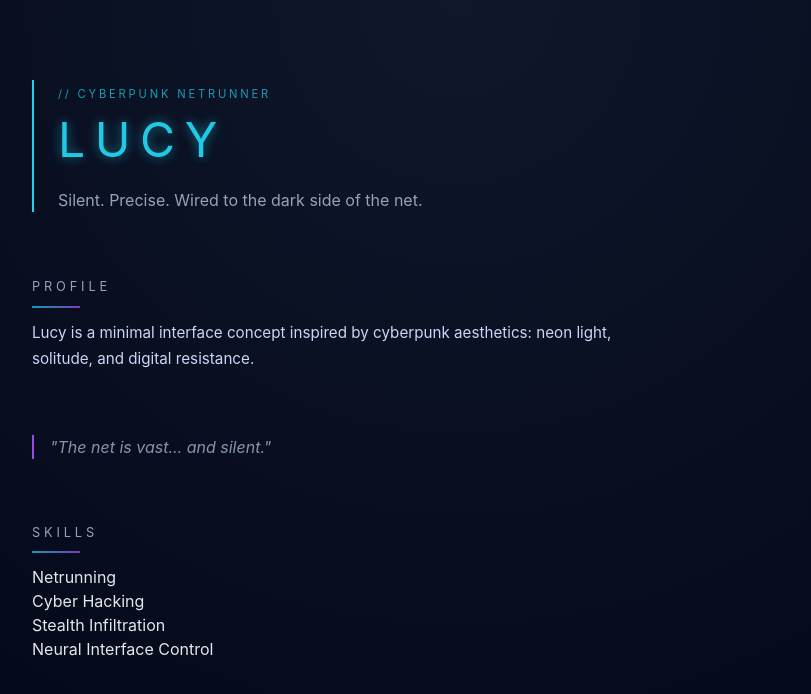
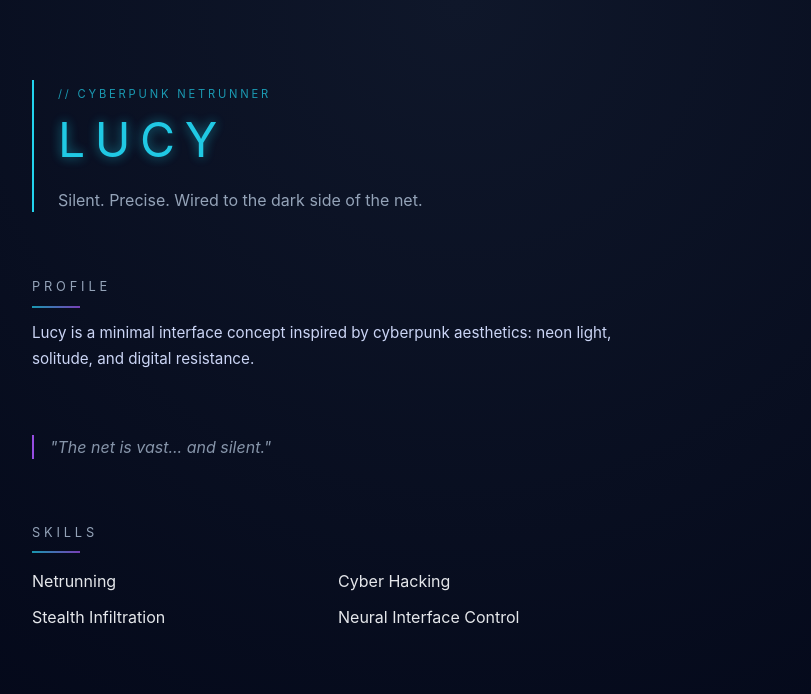
Before and after one commit to thanzero0/LucyWeb, a Next.js app in the folder zero/: page / in a window 1280 px wide. Shown: the top 694 px of the page, without its empty margins (182-993 px from the left). Built offline with nearby package versions, Linux system fonts and the light colour scheme.

Commit message:
update global css skills

```diff
--- a/zero/src/app/globals.css
+++ b/zero/src/app/globals.css
@@ -184,3 +184,11 @@ main {
 .skills {
   max-width: 600px;
 }
+
+.skills ul {
+  list-style: none;
+  display: grid;
+  grid-template-columns: repeat(2, minmax(0, 1fr));
+  gap: 12px;
+  margin-top: 16px;
+}
```
